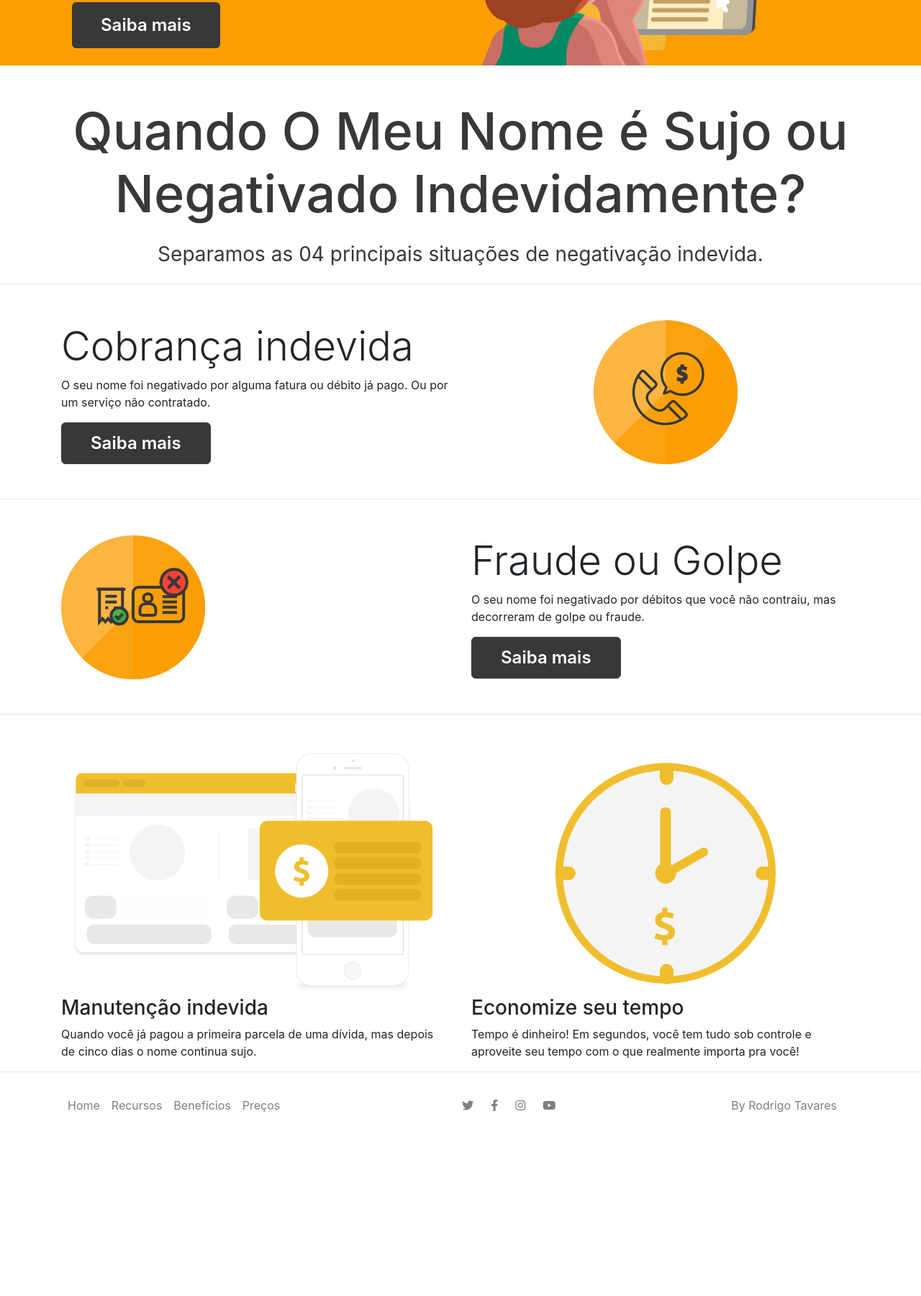
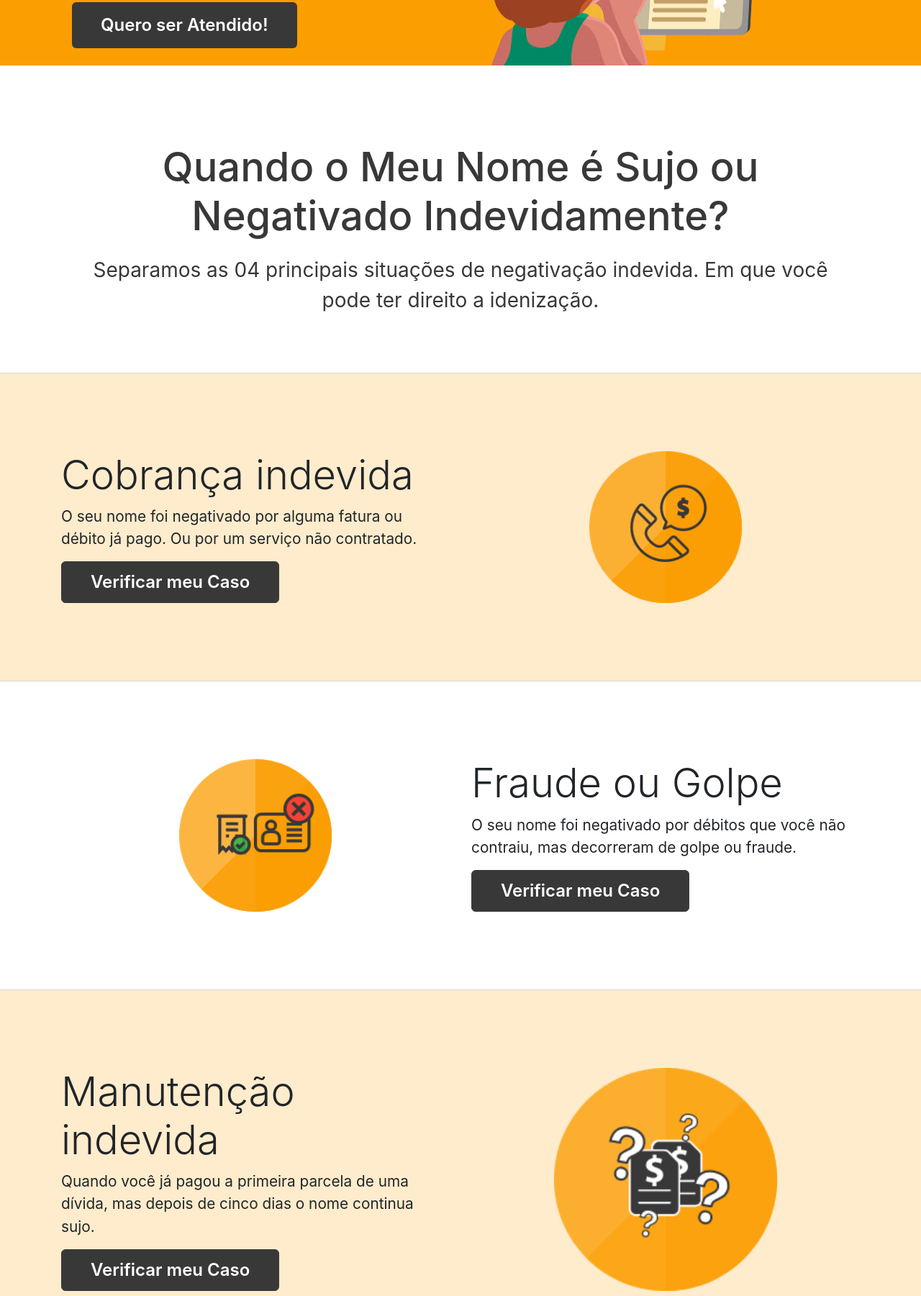
Before and after one commit to rtavaresramos/landing-page-ora, a plain HTML site: page index.html in a window 1280 px wide. Shown: the part 419-2220 px from the top of the page at 72% size. Before the commit the page ends 1991 px from the top, so only its background shows below. Drawn offline with nearby package versions, Linux system fonts and the light colour scheme.

Commit message:
adding oras landing-page

```diff
--- a/index.html
+++ b/index.html
@@ -35,11 +35,11 @@
          <div id="nav-principal" class="collapse navbar-collapse">
            <ul class="navbar-nav ml-auto">
              <li class="nav-item">
-               <a href="#" class="nav-link">Home</a>
+               <a href="https://oraadvogados.com.br/" class="nav-link">Home</a>
              </li>
 
              <li class="nav-item">
-               <a href="#" class="btn btn-outline-light ml-4">Blog</a>
+               <a href="https://oraadvogados.com.br/blog" class="btn btn-outline-light ml-4">Blog</a>
              </li>
 
            </ul>
@@ -56,29 +56,37 @@
               <h1 class="display-4">Nome Sujo de Forma Indevida?</h1>
 
               <p>Nós, da <strong>ORA Sociedade de Advogados</strong>, podemos te <strong>ajudar</strong>.
-                Clique em "Saiba mais" e <strong>descubra os seus direitos</strong> preenchendo os nossos formulários de auto atendimento
+                Clique no botão abaixo e <strong>descubra os seus direitos</strong> preenchendo os nossos formulários de auto atendimento
 
               </p>
-              <a href="#" class="badge badge-secondary my-4" style="background:#393838;padding:20px 40px; font-size: 1.5em; font-weight: 600;border-radius: 6px;
-             ">Saiba mais</a>
+              <a href="https://oraadvogados.com.br/negativaca-indevida" class="badge badge-secondary my-4" style="background:#393838;padding:20px 40px; font-size: 1.5em; font-weight: 600;border-radius: 6px;
+             ">Quero ser Atendido!</a>
 
             </div>
           </div>
-          <div class="col-md-6 d-flex justify-center">
+          <div class="col-md-6 d-flex flex-wrap justify-content-center">
             <img src="/img/banner--1.png" class="img-fluid" style="margin: 0 auto;">
           </div>
         </div>
       </div>
     </section>
 
-    <section style="padding: 60px 9; border-bottom: 1px solid #e5e5e5; margin-bottom:  50px ;">
+    <section style="padding: 60px 9px; border-bottom: 1px solid #d8d8d8;">
       <div class="container">
         <div class="row mt-5">
-          <div class="col-md-12 d-flex justify-center text-center text-light">
+          <div class="col-md-12 d-flex justify-content-center text-center text-light">
             <div class="container-fluid align-self-center">
-              <h1 class="display-3"  style="color: #393838; font-weight: 500;">Quando O Meu Nome é Sujo ou Negativado Indevidamente?</h1>
+              <h1 class="display-4"
+              style="color: #393838;
+              font-weight: 500;">
+              Quando o Meu Nome é Sujo ou Negativado Indevidamente?
+            </h1>
 
-              <p   style="color: #393838; font-size: 28px; margin: 20px auto;">Separamos as 04 principais situações de negativação indevida.
+              <p style="color: #393838;
+              font-size: 28px;
+              margin: 20px auto;">
+              Separamos as 04 principais situações de negativação indevida. Em que você
+              pode ter direito a idenização.
               </p>
             </div>
           </div>
@@ -86,50 +94,119 @@
         </div>
       </div>
     </section>
-      <section style="padding: 60px 9; border-bottom: 1px solid #e5e5e5; margin-bottom:  50px ;">
+      <section style="background-color: rgba(251, 158, 2, 0.2);padding: 60px 9px; border-bottom: 1px solid #d8d8d8;">
       <div class="container">
-        <div class="row my-5">
-          <div class="col-md-6 d-flex flex-sm-column-reverse">
-            <div>
+        <div class="row my-5 d-flex flex-md-row flex-wrap-reverse">
+          <div class="col-md-6 d-flex flex-column justify-content-start">
+
               <h1 class="display-4">
               Cobrança indevida
               </h1>
-              <p>
-                O seu nome foi negativado por alguma fatura ou débito já pago. Ou por um serviço não contratado.
+              <p style="font-size: 1.3rem;">
+                O seu nome foi negativado por alguma fatura ou débito
+                já pago. Ou por um serviço não contratado.
               </p>
-                <div class="align-self-end">
-              <a href="#" class="btn btn-dark " style="background:#393838;padding:10px 40px; font-size: 1.5em; font-weight: 600;border-radius: 6px;
-              ">Saiba mais</a>
+            <div class="align-self-start">
+              <a href="https://oraadvogados.com.br/negativaca-indevida" class="btn btn-dark"
+              style="background:#393838;
+              padding:10px 40px;
+              font-size: 1.5em;
+              font-weight: 600;
+              border-radius: 6px;
+              ">
+              Verificar meu Caso
+            </a>
             </div>
-            </div>
+
           </div>
-          <div class="col-md-6 d-flex justify-center">
+          <div class="col-md-6 d-flex justify-content-center">
             <img src="/img/img--1.png" class="img-fluid" style="margin: 0 auto;">
           </div>
         </div>
       </div>
     </section>
 
-    <section style="padding: 60px 9; border-bottom: 1px solid #e5e5e5; margin-bottom: 50px;">
+    <section style="padding: 60px 9px; border-bottom: 1px solid #d8d8d8;">
       <div class="container">
         <div class="row my-5">
-              <div class="col-md-6 d-flex">
-                <div class="align-self-center">
+              <div class="col-md-6 d-flex justify-content-center">
                 <img src="./img/img--2.png" class="img-fluid">
-                </div>
               </div>
-              <div class="col-md-6 d-flex">
-                <div class="align-self-center">
-
+              <div class="col-md-6 d-flex flex-column ">
 
                   <h1 class="display-4">
                   Fraude ou Golpe
                 </h1>
-                  <p>
+                  <p style="font-size: 1.3rem;">
                     O seu nome foi negativado por débitos que você não contraiu, mas decorreram de golpe ou fraude.
                   </p>
-                  <a href="#" class="btn btn-dark" style="background:#393838;padding:10px 40px; font-size: 1.5em; font-weight: 600;border-radius: 6px;
-                  ">Saiba mais</a>
+                  <a href="https://oraadvogados.com.br/negativaca-indevida"
+                  class="btn btn-dark align-self-start"
+                  style="background:#393838;
+                  padding:10px 40px;
+                  font-size: 1.5em;
+                  font-weight: 600;
+                  border-radius: 6px;
+                  ">
+                  Verificar meu Caso
+                  </a>
+
+              </div>
+          </div>
+        </div>
+      </div>
+    </section>
+      <section style="background-color: rgba(251, 158, 2, 0.2);padding: 60px 9px; border-bottom: 1px solid #d8d8d8;">
+      <div class="container">
+        <div class="row my-5 d-flex flex-md-row flex-wrap-reverse">
+          <div class="col-md-6 d-flex flex-column">
+
+            <h1 class="display-4">
+                Manutenção indevida</h1>
+              <p style="font-size:1.3rem;">
+                Quando você já pagou a primeira parcela de uma dívida,
+                mas depois de cinco dias o nome continua sujo.
+              </p>
+            <div class="align-self-start">
+              <a href="https://oraadvogados.com.br/negativaca-indevida"
+              class="btn btn-dark"
+              style="background:#393838;
+              padding:10px 40px;
+              font-size: 1.5em;
+              font-weight: 600;
+              border-radius: 6px;
+              ">
+              Verificar meu Caso
+            </a>
+            </div>
+
+          </div>
+          <div class="col-md-6 d-flex justify-content-center">
+            <img src="/img/img--3.png" class="img-fluid" style="margin: 0 auto;">
+          </div>
+        </div>
+      </div>
+    </section>
+
+    <section style="padding: 60px 9px; border-bottom: 1px solid #d8d8d8;">
+      <div class="container">
+        <div class="row my-5">
+              <div class="col-md-6 d-flex align-self-center">
+
+                <img src="./img/img--4.png" class="img-fluid">
+
+              </div>
+              <div class="col-md-6 d-flex">
+                <div class="align-self-center">
+                  <h1 class="display-4">
+                    Dívida vencida há mais de 5 anos</h1>
+                  <p style="font-size: 1.3rem;">
+                    Quando você está com o nome sujo há mais de cinco anos.
+                  </p>
+                  <a href="https://oraadvogados.com.br/negativaca-indevida" class="btn btn-dark" style="background:#393838;padding:10px 40px; font-size: 1.5em; font-weight: 600;border-radius: 6px;
+                  ">
+                  Verificar meu Caso
+                </a>
                 </div>
               </div>
           </div>
@@ -137,55 +214,119 @@
       </div>
     </section>
 
-    <section style="padding: 60px 9; border-bottom: 1px solid #e5e5e5; margin-bottom: 10px;">
+
+    <section style="padding: 60px 9px; border-bottom: 1px solid #d8d8d8;">
       <div class="container">
-        <div class="row">
-              <div class="col-md-6">
-                <div>
-                  <img src="./img/facil.png" class="img-fluid">
-                </div>
-                <div>
-                  <h1 class="h3">Manutenção indevida</h1>
-                  <p>Quando você já pagou a primeira parcela de uma dívida, mas depois de cinco dias o nome continua sujo.</p>
-                 </div>
-              </div>
-              <div class="col-md-6">
-                <div>
-                  <img src="./img/economize.png" class="img-fluid">
-                </div>
-                <div>
-                  <h1 class="h3">Economize seu tempo</h1>
-                  <p>Tempo é dinheiro! Em segundos, você tem tudo sob controle e aproveite seu tempo com o que realmente importa pra você!</p>
-                </div>
-              </div>
+        <div class="row mt-5">
+          <div class="col-md-12 d-flex justify-center text-center text-light">
+            <div class="container-fluid align-self-center">
+              <p class="my-2"
+              style="color: #393838;
+              font-size: 1.3rem;
+              margin: 20px auto;">
+              Pensando no seu maior conforto, nosso escritório desenvolveu um
+              atendimento 100%<br> on-line.
+              </p>
+              <h1 class="display-4 my-2"  style="color: #393838;
+              font-weight: 500;">
+                Compartilhe conosco o seu problema e avaliaremos o seu caso!
+              </h1>
+              <h5  class="my-4" style="color: #393838;
+              font-weight: 500;">
+              Clique no botão abaixo e inicie o seu atendimento!
+              </h5>
+              <a href="https://oraadvogados.com.br/negativaca-indevida"
+                  class="btn btn-dark my-5"
+                  style="background:#fb9e02;
+                  padding:10px 40px;
+                  font-size: 1.5em;
+                  font-weight: 600;
+                  border: #FB9E02;
+                  border-radius: 6px;
+                  ">
+                Quero ser Atendido
+                </a>
+            </div>
+          </div>
 
         </div>
       </div>
     </section>
 
-    <footer>
-      <nav class="navbar navbar-expand-sm navbar-light">
+    <section style="background-color: rgba(251, 158, 2, 0.2);padding: 60px 9px; border-bottom: 1px solid #d8d8d8;">
+      <div class="container">
+        <div class="row d-flex justify-content-center">
+          <h1 class="display-4 my-4"  style="color: #393838;
+          font-weight: 300;">
+            Quer entender mais sobre o assunto?! Acesse o nosso Blog!
+          </h1>
+          <div class="col-md-4 p-3 m-3"
+          style="
+          border-radius: 14px;
+          background: #fff;
+          box-shadow: 0 0 5px #393838;
+          "
+          >
+            <div>
+              <img src="./img/fraude--1.png" class="img-fluid">
+            </div>
+            <div class="d-flex flex-column">
+              <h1 class="h3">Fizeram um cartão de crédito no meu nome
+                  (fui vítima de fraude). E agora, o que eu faço?</h1>
+              <p>
+                Infelizmente, o número de golpes e de fraudes contra consumidores,
+                em que pessoas utilizam
+                dados de terceiros, tem aumentado consideravelmente nos últimos anos.
+                Isso se dá porque com as redes sociais, os sites e os aplicativos on-line,
+                tem sido cada vez mais frequente fornecer esses dados.
+              </p>
+              </div>
+              <div class="d-flex align-self-end">
+                <a href="https://oraadvogados.com.br/blog" style="color: #FB9E02;font-weight: 600;">Continuar leitura...</a>
+              </div>
+          </div>
+          <div class="col-md-4 p-3 m-3"
+          style="
+          border-radius: 14px;
+          background: #fff;
+          box-shadow: 0 0 5px #393838;
+          "
+          >
+            <div>
+              <img src="./img/cannot-buy-negativation.jpeg" class="img-fluid">
+            </div>
+            <div>
+              <h1 class="h3">
+                Teve uma compra negada ou um
+                financiamento barrado pelo fato do seu nome estar sujo, mas não faz…
+              </h1>
+              <p>
+                O QUE É UMA NEGATIVAÇÃO INDEVIDA?
+                Você precisa saber, consumidor, que uma negativação indevida
+                nada mais é do que a inscrição errônea, por parte de uma empresa,
+                do nome de um consumidor nos cadastros dos órgãos de proteção
+                ao crédito, como SPC e SERASA. Ou seja, quando o seu nome fica
+                sujo por algo que você não deu motivo.
+              </p>
+              </div>
+              <div class="align-self-end">
+                <a href="https://oraadvogados.com.br/blog" style="color: #FB9E02;font-weight: 600;">Continuar leitura...</a>
+              </div>
+          </div>
+
+
+        </div>
+      </div>
+    </section>
+
+    <!-- <footer style="background-color: rgba(251, 158, 2, 0.2);">
+      <nav class="navbar navbar-expand-sm navbar-light"
+      >
         <div class="container">
-          <div class="navbar row">
-            <ul class="navbar-nav mr-auto col-md-4">
-              <li class="nav-item">
-                <a href="#" class="nav-link">Home</a>
-              </li>
-              <li class="nav-item">
-                <a href="#" class="nav-link">Recursos</a>
-              </li>
-              <li class="nav-item">
-                <a href="#" class="nav-link">Benefícios</a>
-              </li>
-              <li class="nav-item">
-                <a href="#" class="nav-link">Preços</a>
-              </li>
-            </ul>
-          </div>
-          <div class="navbar col-md-4">
-            <ul class="navbar-nav ml-auto">
+          <div class="navbar col-md-4 col-sm-12 m-auto">
+            <ul class="navbar-nav d-flex">
               <li class="nav-item mr-2">
-                <a href="#" class="nav-link"><i class="fab fa-twitter"></i></a>
+                <a href="#" class="nav-link"><i class="fab fa-whatsapp"></i></a>
               </li>
               <li class="nav-item mr-2">
                 <a href="#" class="nav-link"><i class="fab fa-facebook-f"></i></a >
@@ -194,22 +335,14 @@
                 <a href="#" class="nav-link"><i class="fab fa-instagram"></i></a>
               </li>
               <li class="nav-item mr-2">
-                <a href="#" class="nav-link"><i class="fab fa-youtube"></i></a>
+                <a href="#" class="nav-link"><i class="far fa-envelope"></i></a>
               </li>
             </ul>
           </div>
-          <div class="navbar col-md-4">
-            <ul class="navbar-nav ml-auto">
-              <li class="nav-item mr-2">
-                <a class="nav-link">By Rodrigo Tavares</i></a>
-              </li>
-              </ul>
-          </div>
-
         </div>
        </nav>
 
-    </footer>
+    </footer> -->
     <!-- Optional JavaScript -->
     <!-- jQuery first, then Popper.js, then Bootstrap JS -->
     <script src="https://code.jquery.com/jquery-3.3.1.slim.min.js" integrity="sha384-q8i/X+965DzO0rT7abK41JStQIAqVgRVzpbzo5smXKp4YfRvH+8abtTE1Pi6jizo" crossorigin="anonymous"></script>
```
Also changed, not shown: img/cannot-buy-negativation.jpeg (added), img/fraude--1.png (added).
